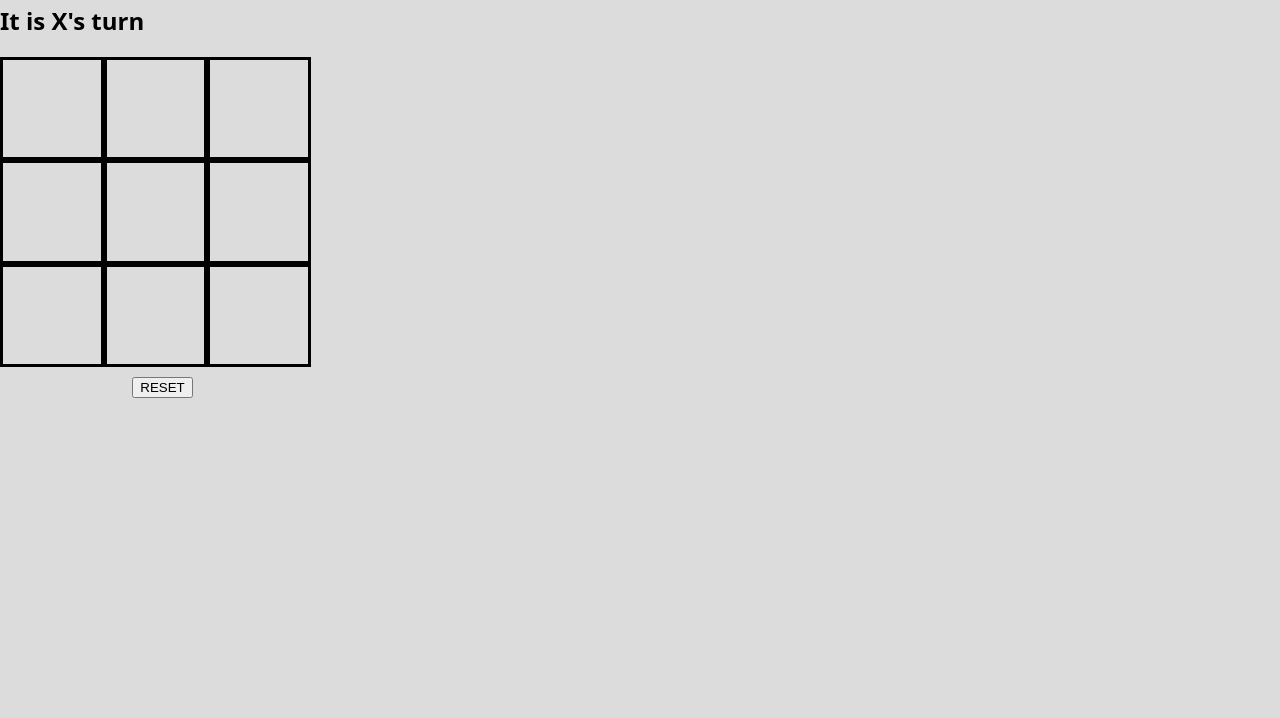
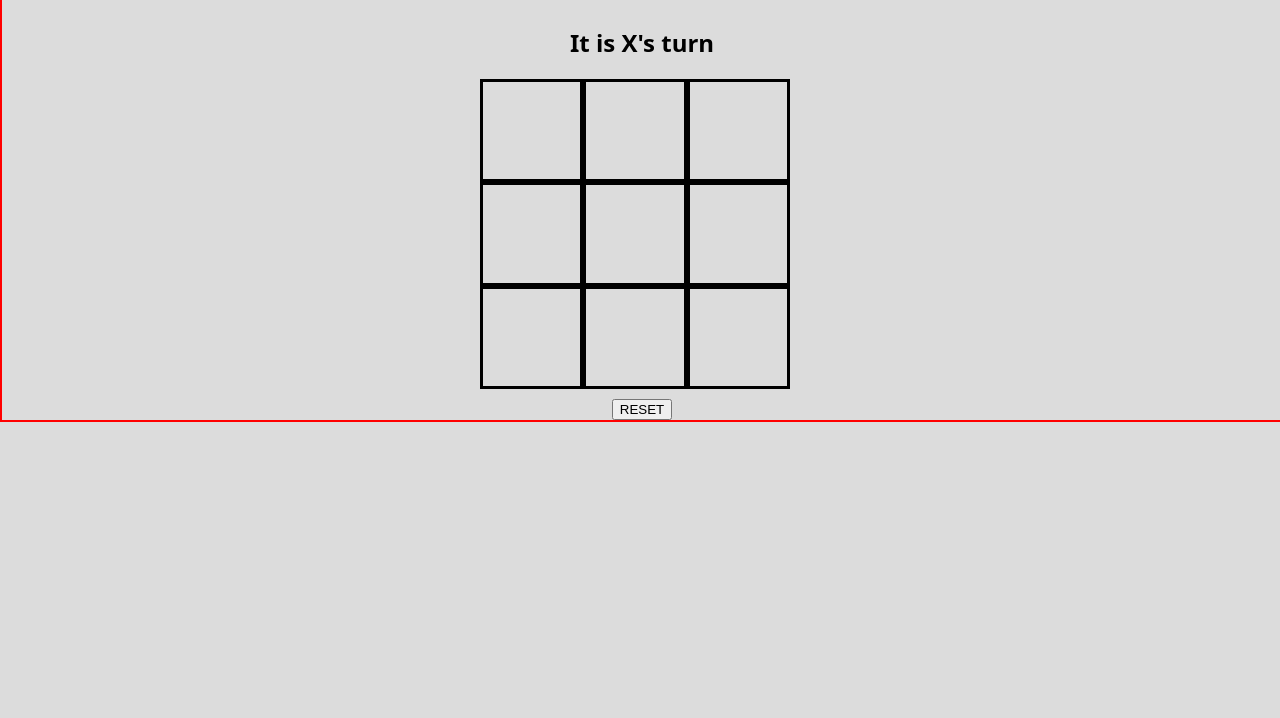
Before and after one commit to andrewSantanastaso/tic-tac-toe, a plain HTML site: page index.html in a window 1280 px wide. Shown: the part 82-800 px from the top of the page. Drawn offline with Linux system fonts and the light colour scheme.

Commit message:
adjusted the display, change reset bttn text depending on state of game

```diff
--- a/css/style.css
+++ b/css/style.css
@@ -4,11 +4,25 @@ body {
   font-family: system-ui, sans-serif;
   margin: 0;
 }
+#game {
+  display: flex;
+  flex-direction: column;
+  justify-content: center;
+  align-items: center;
+  border: 2px solid red;
+  width: 100vw;
+  height: fit-content;
 
+  /* max-height: fit-content; */
+  /* max-width: fit-content; */
+}
 .board {
   display: flex;
   flex-wrap: wrap;
   width: 325px;
+  /* width: 50vw; */
+  margin: auto;
+  font-size: 1em;
 }
 
 .sqr {
--- a/index.html
+++ b/index.html
@@ -10,8 +10,11 @@
 </head>
 
 <body>
+    <div id="game">
         <h1>Tic-Tac-Toe</h1>
         <h2 id="message">Message</h2>
+
+
 
         <section class="board">
             <div class="sqr" id="0"></div>
@@ -28,6 +31,7 @@
         <div id="reset">
             <button>RESET</button>
         </div>
+    </div>
 </body>
 
 </html>
--- a/js/app.js
+++ b/js/app.js
@@ -50,6 +50,7 @@ const init = (event) => {
 const render = () => {
     updateBoard()
     updateMessage()
+    resetBtnText()
 }
 const updateBoard = () => {
     board.forEach((value, index) => {
@@ -132,7 +133,13 @@ const switchPlayerTurn = () => {
         return
     }
 }
-
+const resetBtnText = () => {
+    if (winner || tie)
+        resetBtnEl.textContent = 'Play Again?'
+    else {
+        resetBtnEl.textContent = "RESET"
+    }
+}
 
 
 /*----------------------------- Event Listeners -----------------------------*/
```
Lines whose indentation alone changed are shown as unchanged.
